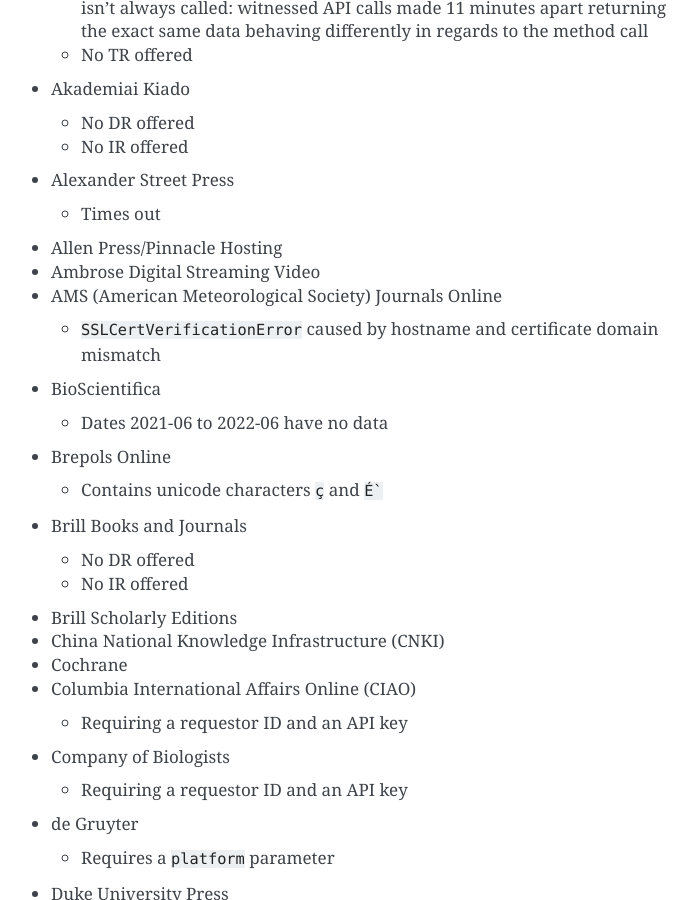
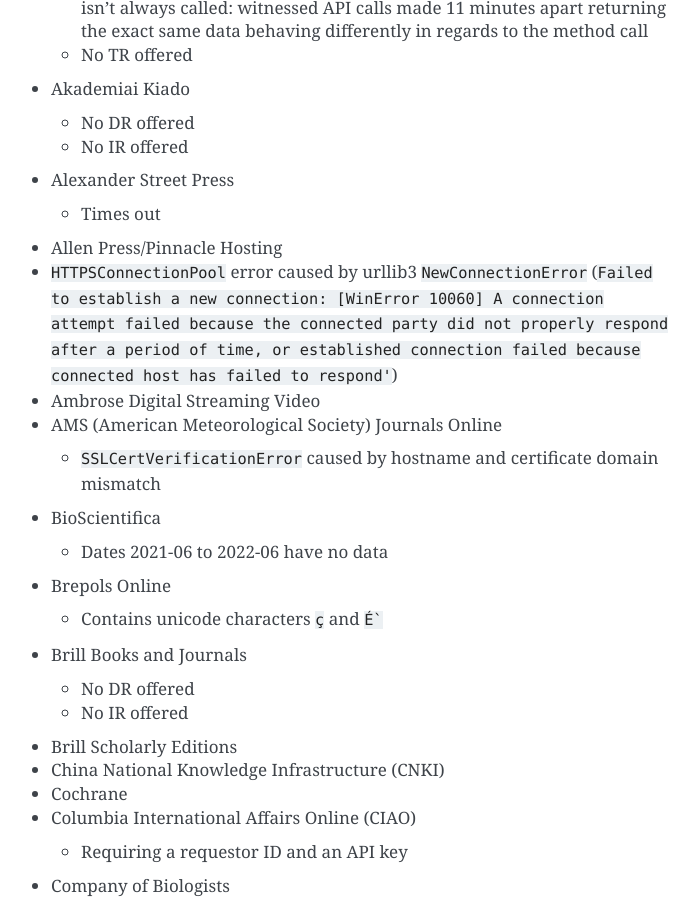
Before and after one commit to ereiskind/nolcat, a Sphinx documentation site: the page built from docs/source/testing.rst, in a window 1280 px wide and 900 px high, scrolled down 2186 px. Shown: the whole window, without its empty margins (399-1098 px from the left). Built offline with Sphinx 7.4.7, drawn with Linux system fonts in a browser that asks for light colours.

Commit message:
Add Allen Press edge case

```diff
--- a/docs/source/testing.rst
+++ b/docs/source/testing.rst
@@ -55,6 +55,9 @@
   * Times out
 
 * Allen Press/Pinnacle Hosting
+
+* ``HTTPSConnectionPool`` error caused by urllib3 ``NewConnectionError`` (``Failed to establish a new connection: [WinError 10060] A connection attempt failed because the connected party did not properly respond after a period of time, or established connection failed because connected host has failed to respond'``)
+
 * Ambrose Digital Streaming Video
 * AMS (American Meteorological Society) Journals Online
 
```
